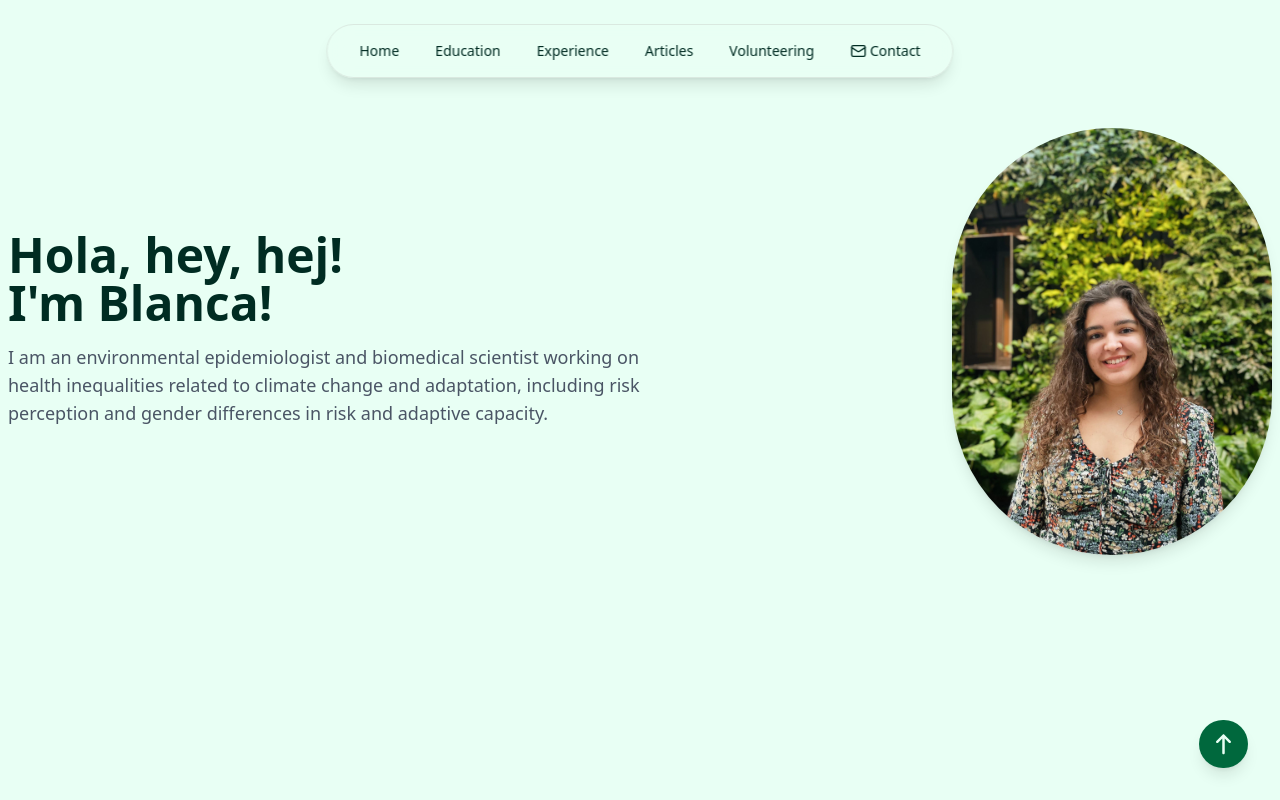
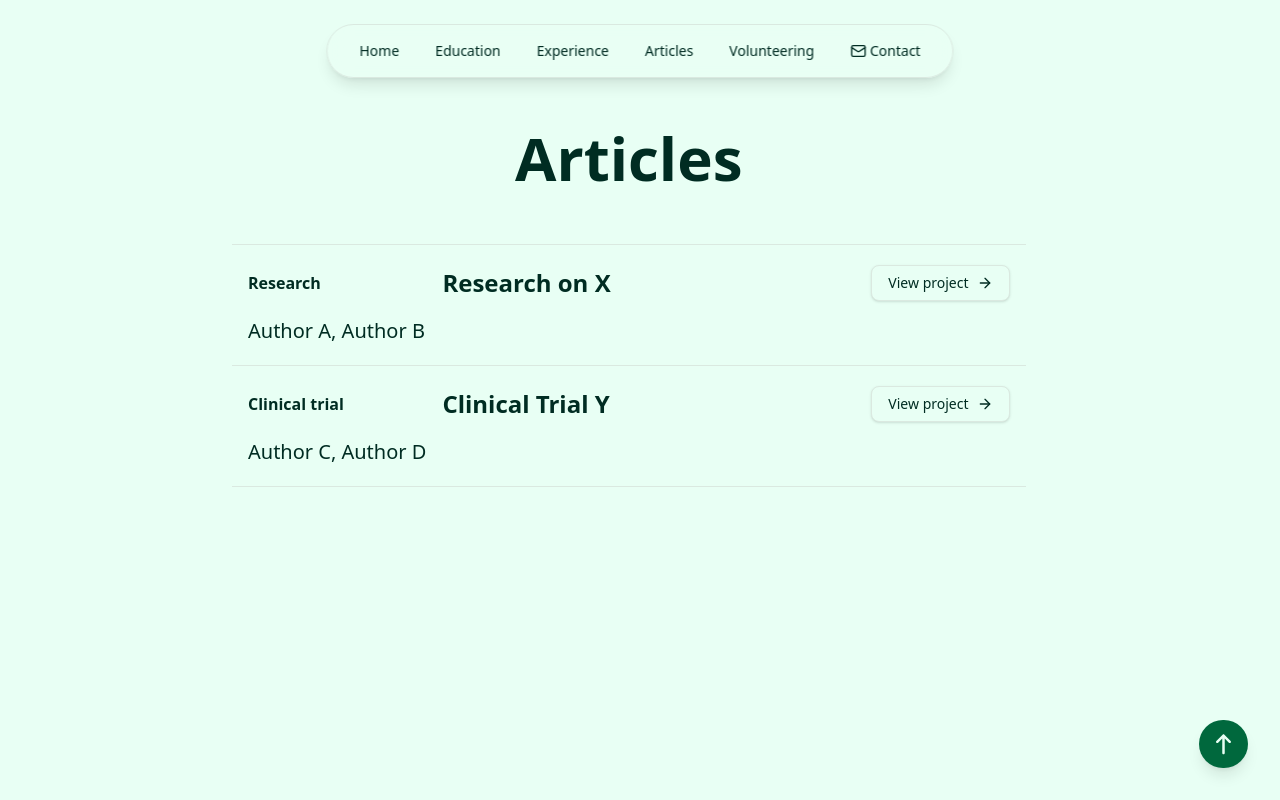
Before and after one commit to VictorPaniello/bpaniello-portfolio, a Next.js app: page /articles in a window 1280 px wide. Shown: the top 800 px of the page. Built offline with nearby package versions, Linux system fonts and the light colour scheme.

Commit message:
Retocando education y experience. Empezando a generar artículos

```diff
--- a/components/experience1.tsx
+++ b/components/experience1.tsx
@@ -106,9 +106,9 @@ const Experience1 = ({ className }: Experience1Props) => {
 
 	return (
 		<section className={cn("py-32", className)}>
-			<div className="container space-y-10 lg:space-y-20 tracking-tighter">
+			<div className="container max-w-4xl mx-auto space-y-10 lg:space-y-20 tracking-tighter">
 				<div className="flex w-full items-end justify-around">
-					<h1 className="text-4xl font-semibold lg:text-6xl">
+					<h1 className="text-4xl text-center font-semibold lg:text-6xl">
 						Work & Research Experience
 					</h1>
 					<Button variant="ghost" size="lg" className="font-semibold hover:cursor-pointer" onClick={handleDownloadCV}>
--- a/components/list2.tsx
+++ b/components/list2.tsx
@@ -14,99 +14,51 @@ import { Separator } from "@/components/ui/separator";
 import { cn } from "@/lib/utils";
 
 interface ListItem {
-  icon: React.ReactNode;
 	title: string;
 	category: string;
 	description: string;
 	link: string;
+	authors: string[];
 }
 
 interface List2Props {
-  heading?: string;
 	items?: ListItem[];
 	className?: string;
 }
 
 const List2 = ({
-  heading = "Our Achievements & Recognition",
-  items = [
-    {
-      icon: <Trophy />,
-      title: "Industry Recognition",
-      category: "Achievement",
-      description: "Outstanding Performance Award.",
-      link: "#",
-    },
-    {
-      icon: <Award />,
-      title: "Excellence Award",
-      category: "Recognition",
-      description: "Best in Category Winner.",
-      link: "#",
-    },
-    {
-      icon: <Lightbulb />,
-      title: "Innovation Prize",
-      category: "Technology",
-      description: "Breakthrough Solution of the Year.",
-      link: "#",
-    },
-    {
-      icon: <HeartHandshake />,
-      title: "Customer Success",
-      category: "Service",
-      description: "Top-Rated Solution Provider.",
-      link: "#",
-    },
-    {
-      icon: <Building2 />,
-      title: "Global Leadership",
-      category: "Management",
-      description: "Executive Team of the Year.",
-      link: "#",
-    },
-    {
-      icon: <Leaf />,
-      title: "Sustainability Impact",
-      category: "Environmental",
-      description: "Green Initiative Excellence.",
-      link: "#",
-    },
-  ],
+	items = [ ],
 	className,
 }: List2Props) => {
 	return (
-    <section className={cn("tw-:py-32", className)}>
-      <div className="tw-:container tw-:px-0 tw-:md:px-8">
-        <h1 className="tw-:mb-10 tw-:px-4 tw-:text-3xl tw-:font-semibold tw-:md:mb-14 tw-:md:text-4xl">
-          {heading}
+		<section className={cn("py-32", className)}>
+			<div className="container px-0 md:px-8">
+				<h1 className="mb-10 px-4 text-4xl font-semibold md:mb-14 md:text-6xl text-center">
+					Articles
 				</h1>
-        <div className="tw-:flex tw-:flex-col">
+				<div className="flex flex-col">
 					<Separator />
 					{items.map((item, index) => (
 						<React.Fragment key={index}>
-              <div className="tw-:grid tw-:items-center tw-:gap-4 tw-:px-4 tw-:py-5 tw-:md:grid-cols-4">
-                <div className="tw-:order-2 tw-:flex tw-:items-center tw-:gap-2 tw-:md:order-none">
-                  <span className="tw-:flex tw-:h-14 tw-:w-16 tw-:shrink-0 tw-:items-center tw-:justify-center tw-:rounded-md tw-:bg-muted">
-                    {item.icon}
-                  </span>
-                  <div className="tw-:flex tw-:flex-col tw-:gap-1">
-                    <h3 className="tw-:font-semibold">{item.title}</h3>
-                    <p className="tw-:text-sm tw-:text-muted-foreground">
-                      {item.category}
-                    </p>
+							<div className="grid items-center gap-4 px-4 py-5 md:grid-cols-4">
+								<div className="order-2 flex items-center gap-2 md:order-none">
+									<div className="flex flex-col gap-1">
+										<h3 className="font-semibold">{item.category}</h3>
 									</div>
 								</div>
-                <p className="tw-:order-1 tw-:text-2xl tw-:font-semibold tw-:md:order-none tw-:md:col-span-2">
-                  {item.description}
+								<p className="order-1 text-2xl font-semibold md:order-none md:col-span-2">
+									{item.title}
+								</p>
+								<p className="order-2 text-xl font-light text-grey">
+									{item.authors.join(", ")}
 								</p>
 								<Button variant="outline" asChild>
 									<a
-                    className="tw-:order-3 tw-:ml-auto tw-:w-fit tw-:gap-2 tw-:md:order-none"
+										className="order-3 ml-auto w-fit gap-2 md:order-none"
 										href={item.link}
 									>
 										<span>View project</span>
-                    <ArrowRight className="tw-:h-4 tw-:w-4" />
+										<ArrowRight className="h-4 w-4" />
 									</a>
 								</Button>
 							</div>
--- a/components/timeline9.tsx
+++ b/components/timeline9.tsx
@@ -97,7 +97,7 @@ interface Timeline9Props {
 const Timeline9 = ({ className }: Timeline9Props) => {
 	return (
 		<section className={cn("py-32", className)}>
-			<div className="container space-y-10 lg:space-y-20 tracking-tighter">
+			<div className="container max-w-4xl mx-auto space-y-10 lg:space-y-20 tracking-tighter">
 				<h1 className="text-center text-4xl font-semibold text-foreground sm:text-6xl">
 					Education
 				</h1>
@@ -109,7 +109,7 @@ const Timeline9 = ({ className }: Timeline9Props) => {
 					{timelineData.map((entry, index) => (
 						<div key={index} className="relative mb-10 pl-8">
 							<div className="absolute top-3.5 left-0 flex size-4 items-center justify-center rounded-full bg-foreground" />
-							<h4 className="rounded-xl py-2 text-xl text-foreground font-bold xl:mb-2 xl:px-3">
+							<h4 className="rounded-xl py-2 text-xl text-foreground font-semibold xl:mb-2 xl:px-3">
 								{entry.title}
 							</h4>
 							<h4 className="rounded-xl py text-sm text-muted-foreground font-semibold mb-2 xl:mb-2 xl:px-3">
--- a/src/app/articles/page.tsx
+++ b/src/app/articles/page.tsx
@@ -1,25 +1,21 @@
+import { List2 } from '@/components/list2';
 import { articles } from '../../content/articles';
+import { FileText } from 'lucide-react';
 
-export default function Articles() {
+export default function ArticlesPage() {
+    const items = articles.map((article) => ({
+        title: article.name,
+        category: article.type,
+        description: article.description,
+        link: article.links.website,
+        authors: article.authors,
+    }));
+
     return (
         <div className="relative min-h-screen">
-            {/* Main Content */}
-            <main id="home" className="max-w-7xl mx-auto px-2">
-                {/* Hero Section */}
-                <section className="flex items-center pt-32 pb-100">
-                    <div className="flex-1">
-                        <h2 className="text-5xl font-bold mb-4">Hola, hey, hej!<br />I'm Blanca!</h2>
-                        <p className="text-lg text-gray-600 mb-6">
-                            I am an environmental epidemiologist and biomedical scientist working on health inequalities related to climate change and adaptation, including risk perception and gender differences in risk and adaptive capacity.
-                        </p>
-                    </div>
-                    <div className="flex-1 flex justify-end">
-                        <img
-                            src="/photo/Picture_BPC.jpeg"
-                            alt="Blanca Paniello-Castillo"
-                            className="max-w-80 rounded-full shadow-lg object-cover"
-                        />
-                    </div>
+            <main id="home" className="max-w-4xl mx-auto px-2">
+                <section className="flex items-center w-full">
+                    <List2 items={items} heading="Articles" />
                 </section>
             </main>
         </div>
--- a/src/app/education/page.tsx
+++ b/src/app/education/page.tsx
@@ -1,6 +1,6 @@
 import { Timeline9 } from "@/components/timeline9";
 
-export default function ExperiencePage() {
+export default function EducationPage() {
     return (
         <div className="relative min-h-screen">
             {/* Main Content */}
--- a/src/content/articles.ts
+++ b/src/content/articles.ts
@@ -2,8 +2,9 @@ export const articles = [
     {
         name: "Research on X",
         description: "Brief description of the article",
-        type: "research",
+        type: "Research",
         status: "completed",
+        authors: ["Author A", "Author B"],
         links: {
             website: "https://example.com",
             doi: "10.1234/example",
@@ -14,8 +15,9 @@ export const articles = [
     {
         name: "Clinical Trial Y",
         description: "Another article description",
-        type: "clinical-trial",
+        type: "Clinical trial",
         status: "active",
+        authors: ["Author C", "Author D"],
         links: {
             website: "https://example.com/trial",
         },
```
Lines whose indentation alone changed are shown as unchanged.
